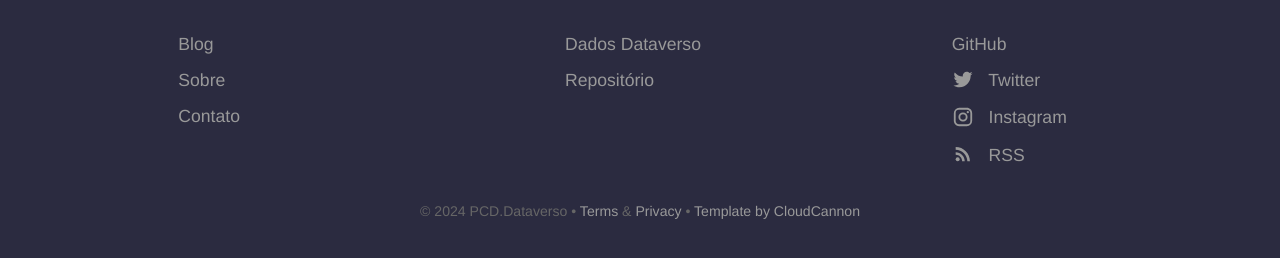
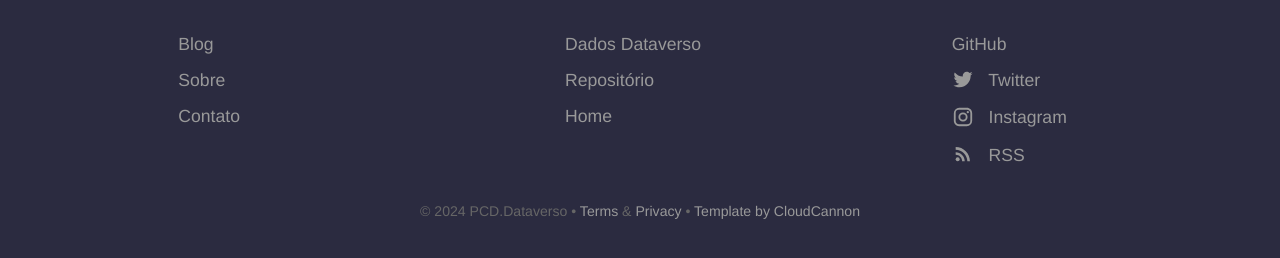
Before and after one commit to jornalistainclusivo/pcd.dataverso.org, a Jekyll site: the page built from index.html, in a window 1280 px wide and 900 px high, scrolled down 2598 px. Shown: the part 628-886 px from the top of the window. Built offline with Jekyll 4.4.1, drawn with Linux system fonts in a browser that asks for light colours.

Commit message:
link home footer

```diff
--- a/_data/footer.yml
+++ b/_data/footer.yml
@@ -12,6 +12,9 @@
   - name: Repositório
     link: https://dados.dataverso.org/pcd/
     new_window: true
+  - name: Home
+    link: /
+    new_window: false
 - links:
   - name: GitHub
     link: https://github.com/jornalistainclusivo/pcd.dataverso.org
```
